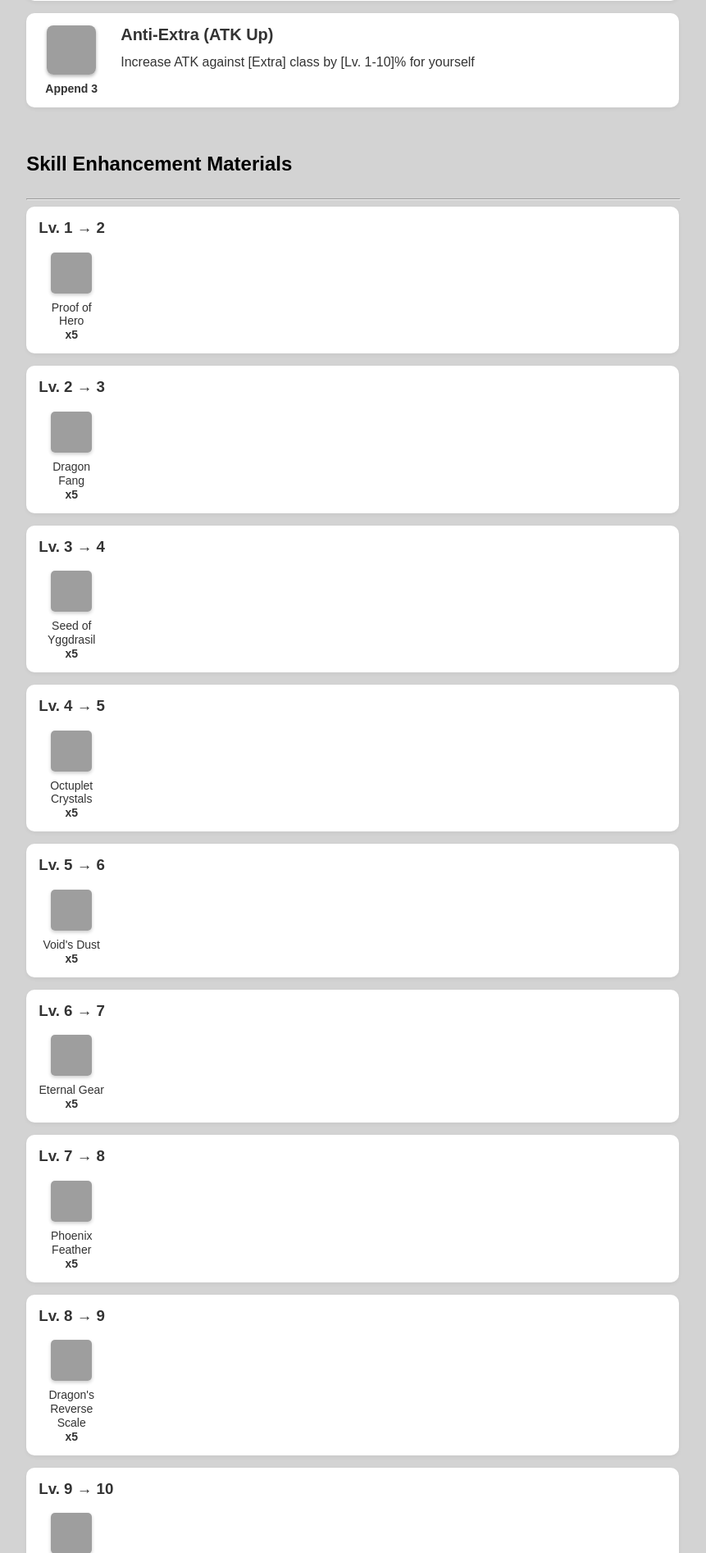
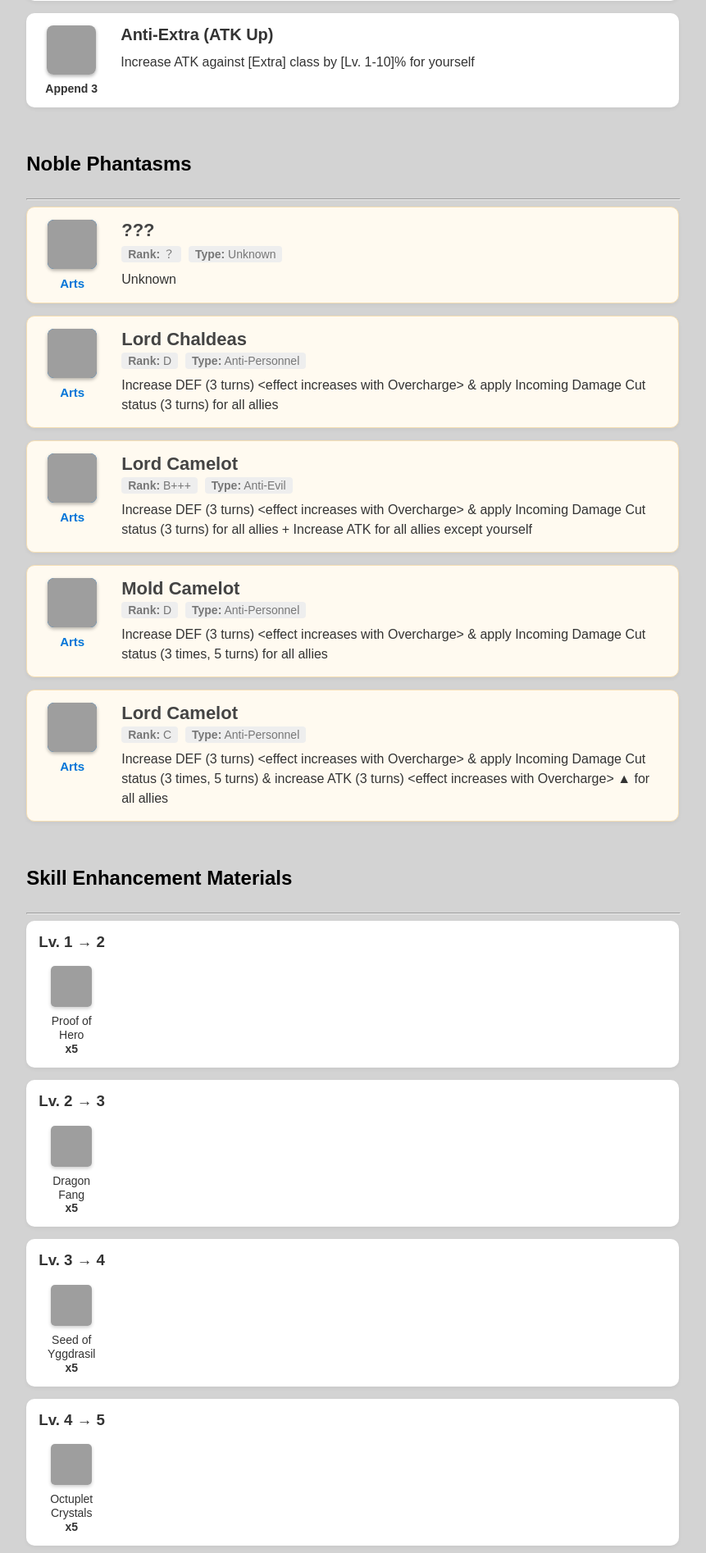
Before and after one commit to nathon-aie/flask_website, a Flask app: a page that uses templates/servant_detail.html in a window 1280 px wide. Shown: the part 2896-4790 px from the top of the page at 82% size, without its empty margins (210-1071 px from the left). Run offline with Flask 3, Linux system fonts and the light colour scheme; grey boxes are pictures that could not be loaded.

Commit message:
Update show np on page

```diff
--- a/templates/servant_detail.html
+++ b/templates/servant_detail.html
@@ -116,6 +116,63 @@
                             <b>Cooldown:</b> {{ skill.cooldown[0] }} → {{ skill.cooldown[-1] }} Turns
                         </p>
                         {% endif %}
+                    </div>
+
+                </div>
+                {% endfor %}
+
+            </div>
+        </div>
+        {% endif %}
+
+        {% if noble_phantasms %}
+        <div class="container" style="margin-top: 20px;">
+            <div class="content-wrapper">
+                <h2 style="font-family: Agency FB, sans-serif;">Noble Phantasms</h2>
+                <hr style="width: 100%;">
+
+                {% for np in noble_phantasms %}
+                <div class="stat-box"
+                    style="margin-bottom: 15px; display: flex; gap: 20px; align-items: flex-start; background-color: #fffaf0; border: 1px solid #f5deb3;">
+
+                    <div style="text-align: center; min-width: 80px;">
+
+                        {% if np.card|string == '1' or np.card == 'arts' %}
+                        <img src="{{ np.icon }}" alt="Arts"
+                            style="width: 60px; height: 60px; border-radius: 8px; box-shadow: 0 2px 4px rgba(0,0,0,0.3); background-color: #0275d8;">
+                        <p style="font-size: 15px; margin: 5px 0 0 0; font-weight: bold; color: #0275d8;">Arts</p>
+
+                        {% elif np.card|string == '2' or np.card == 'buster' %}
+                        <img src="{{ np.icon }}" alt="Buster"
+                            style="width: 60px; height: 60px; border-radius: 8px; box-shadow: 0 2px 4px rgba(0,0,0,0.3); background-color: #d9534f;">
+                        <p style="font-size: 15px; margin: 5px 0 0 0; font-weight: bold; color: #d9534f;">Buster</p>
+
+                        {% elif np.card|string == '3' or np.card == 'quick' %}
+                        <img src="{{ np.icon }}" alt="Quick"
+                            style="width: 60px; height: 60px; border-radius: 8px; box-shadow: 0 2px 4px rgba(0,0,0,0.3); background-color: #5cb85c;">
+                        <p style="font-size: 15px; margin: 5px 0 0 0; font-weight: bold; color: #5cb85c;">Quick</p>
+
+                        {% else %}
+                        <img src="{{ np.icon }}" alt="Unknown"
+                            style="width: 60px; height: 60px; border-radius: 8px; box-shadow: 0 2px 4px rgba(0,0,0,0.3); background-color: #555;">
+                        <p style="font-size: 15px; margin: 5px 0 0 0; font-weight: bold; color: #555;">Unknown</p>
+                        {% endif %}
+
+                    </div>
+
+                    <div style="flex-grow: 1;">
+                        <h3 style="margin: 0 0 5px 0; color: #444; font-size: 22px;">{{ np.name }}</h3>
+
+                        <p style="margin: 0 0 10px 0; font-size: 14px; color: #777;">
+                            <span style="background-color: #eee; padding: 2px 8px; border-radius: 4px;"><b>Rank:</b> {{
+                                np.rank }}</span>
+                            <span
+                                style="background-color: #eee; padding: 2px 8px; border-radius: 4px; margin-left: 5px;"><b>Type:</b>
+                                {{ np.type }}</span>
+                        </p>
+
+                        <p style="margin: 0; font-size: 16px; line-height: 1.5; white-space: pre-wrap; color: #333;">{{
+                            np.detail }}</p>
                     </div>
 
                 </div>
```
